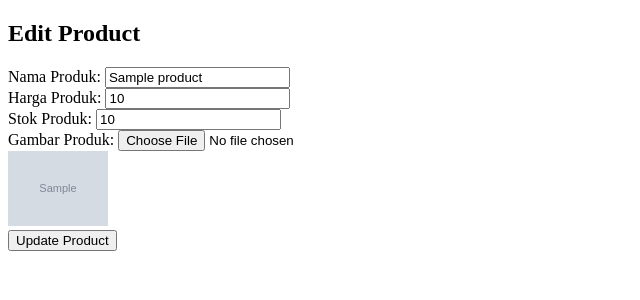
After one commit to Sannndy444/Kasir-V1, a PHP site: page /pages/editproduct-page.php?product_id=1 in a window 1280 px wide. The commit adds this page. Shown: the top 300 px of the page, without its empty margins (0-640 px from the left). Run offline with PHP 8.4, Linux system fonts and the light colour scheme; the visitor is signed in with stand-in values (Sample User, id 1); tables that the repository leaves empty or names only in its code hold one stand-in row (values such as "Sample post"); grey boxes marked "Sample" are stand-in pictures.

Commit message:
menambahkan edit product dan delete product

```diff
--- a/index.php
+++ b/index.php
@@ -22,7 +22,6 @@ if(!empty($_SESSION["id"])){
 </head>
 <body>
     hello word
-
     <a href="pages/login-page.php">
         log in
     </a>
--- /dev/null
+++ b/pages/editproduct-page.php
@@ -0,0 +1,53 @@
+<?php
+require '../config/config.php';
+session_start();
+
+// Periksa apakah pengguna memiliki akses ke halaman ini
+if (!isset($_SESSION['role']) || ($_SESSION['role'] !== 'admin' && $_SESSION['role'] !== 'kasir')) {
+    echo "<script>alert('Access denied.');</script>";
+    header("Location: ../pages/dashboard-page.php");
+    exit;
+}
+
+// Ambil data produk berdasarkan product_id
+$product_id = $_GET['product_id'];
+$product_query = "SELECT * FROM products WHERE product_id = '$product_id'";
+$product_result = mysqli_query($conn, $product_query);
+$product = mysqli_fetch_assoc($product_result);
+
+if (!$product) {
+    echo "<script>alert('Produk tidak ditemukan.'); window.location.href = '../pages/stores-page.php';</script>";
+    exit;
+}
+?>
+
+<!DOCTYPE html>
+<html lang="en">
+<head>
+    <meta charset="UTF-8">
+    <meta name="viewport" content="width=device-width, initial-scale=1.0">
+    <title>Edit Product</title>
+</head>
+<body>
+    <div class="container">
+        <h2>Edit Product</h2>
+        <form action="../process/editproduct.php" method="post" enctype="multipart/form-data">
+            <input type="hidden" name="product_id" value="<?php echo $product['product_id']; ?>">
+            <label for="pname">Nama Produk:</label>
+            <input type="text" id="pname" name="pname" value="<?php echo $product['product_name']; ?>" required><br>
+
+            <label for="price">Harga Produk:</label>
+            <input type="number" id="price" name="price" value="<?php echo $product['price']; ?>" required><br>
+
+            <label for="stock">Stok Produk:</label>
+            <input type="number" id="stock" name="stock" value="<?php echo $product['stock']; ?>" required><br>
+
+            <label for="img">Gambar Produk:</label>
+            <input type="file" id="img" name="img"><br>
+            <img src="../uploads/<?php echo $product['image']; ?>" alt="Product Image" width="100"><br>
+
+            <button type="submit" name="update">Update Product</button>
+        </form>
+    </div>
+</body>
+</html>
--- a/pages/product-page.php
+++ b/pages/product-page.php
@@ -43,13 +43,13 @@ include '../process/product.php';
                 // Tampilkan data produk
                 while ($product = mysqli_fetch_assoc($product_result)) {
                     echo '<tr>';
-                    echo    '<td><img src="../uploads/' . $product['image'] . '" alt="" width="100rem"></td>';
+                    echo    '<td><img src="../uploads/' . $product['image'] . '" alt="" width="100rem" height="100rem" overflow="hidden"></td>';
                     echo    '<td>' . $product['product_name'] . '</td>';
                     echo    '<td>' . $product['price'] . '</td>';
                     echo    '<td>' . $product['stock'] . '</td>';
                     echo    '<td>
-                            <a href="edit-product.php?product_id=' . $product['product_id'] . '">Edit</a> |
-                            <a href="delete-product.php?product_id=' . $product['product_id'] . '">Delete</a>
+                            <a href="editproduct-page.php?product_id=' . $product['product_id'] . '">Edit</a>
+                            <a href="../process/deleteproduct.php?product_id=' . $product['product_id'] . '" onclick="return confirm(\'Apakah Anda yakin ingin menghapus produk ini?\')">Delete</a>
                             </td>';
                     echo '</tr>';
                 }
```
Also changed, not shown: pages/cashierlogin-page.php (deleted, +0 -42 lines), process/cashier-login.php (deleted, +0 -22 lines), process/deleteproduct.php (added, +26 -0 lines), process/editproduct.php (added, +44 -0 lines).
